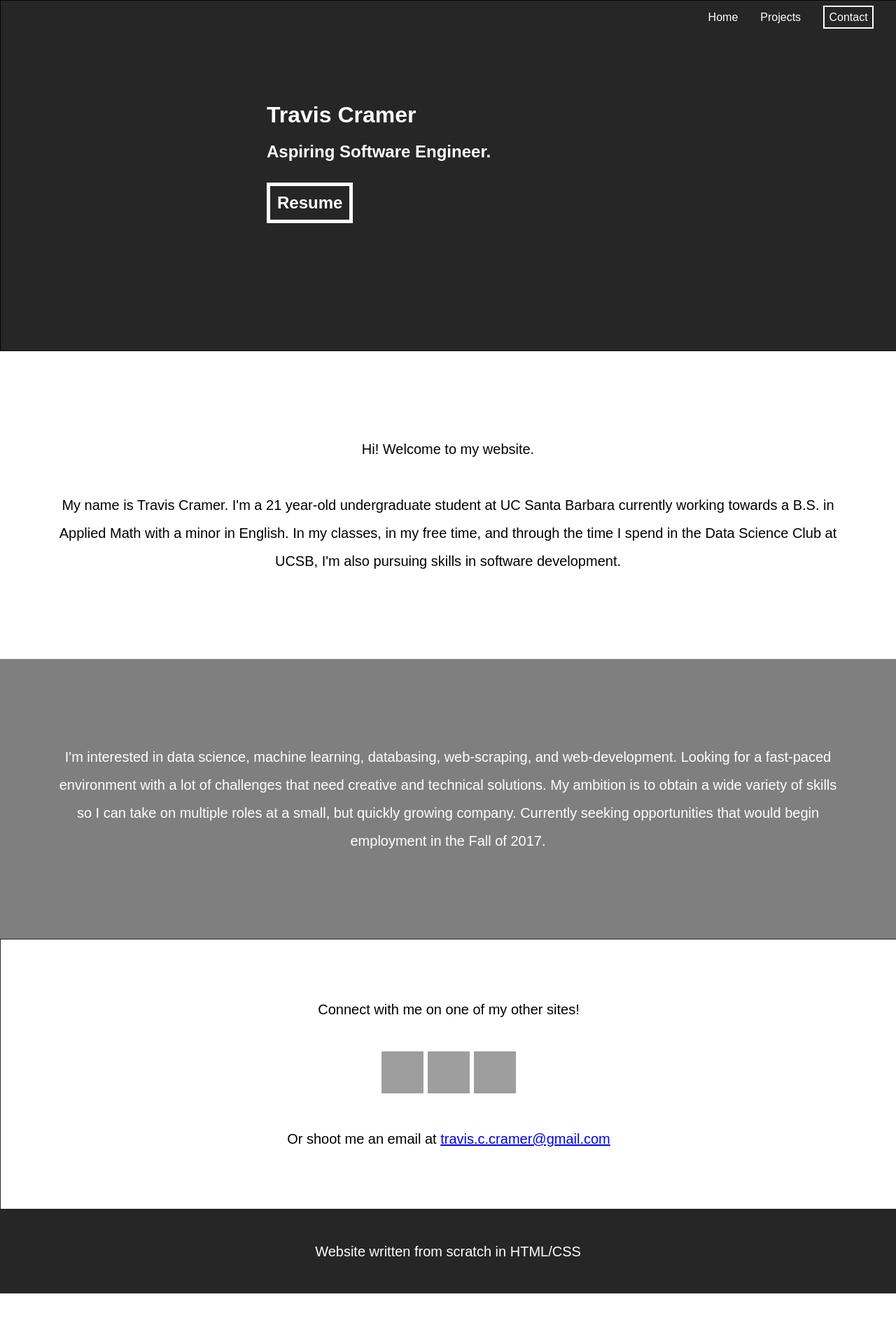
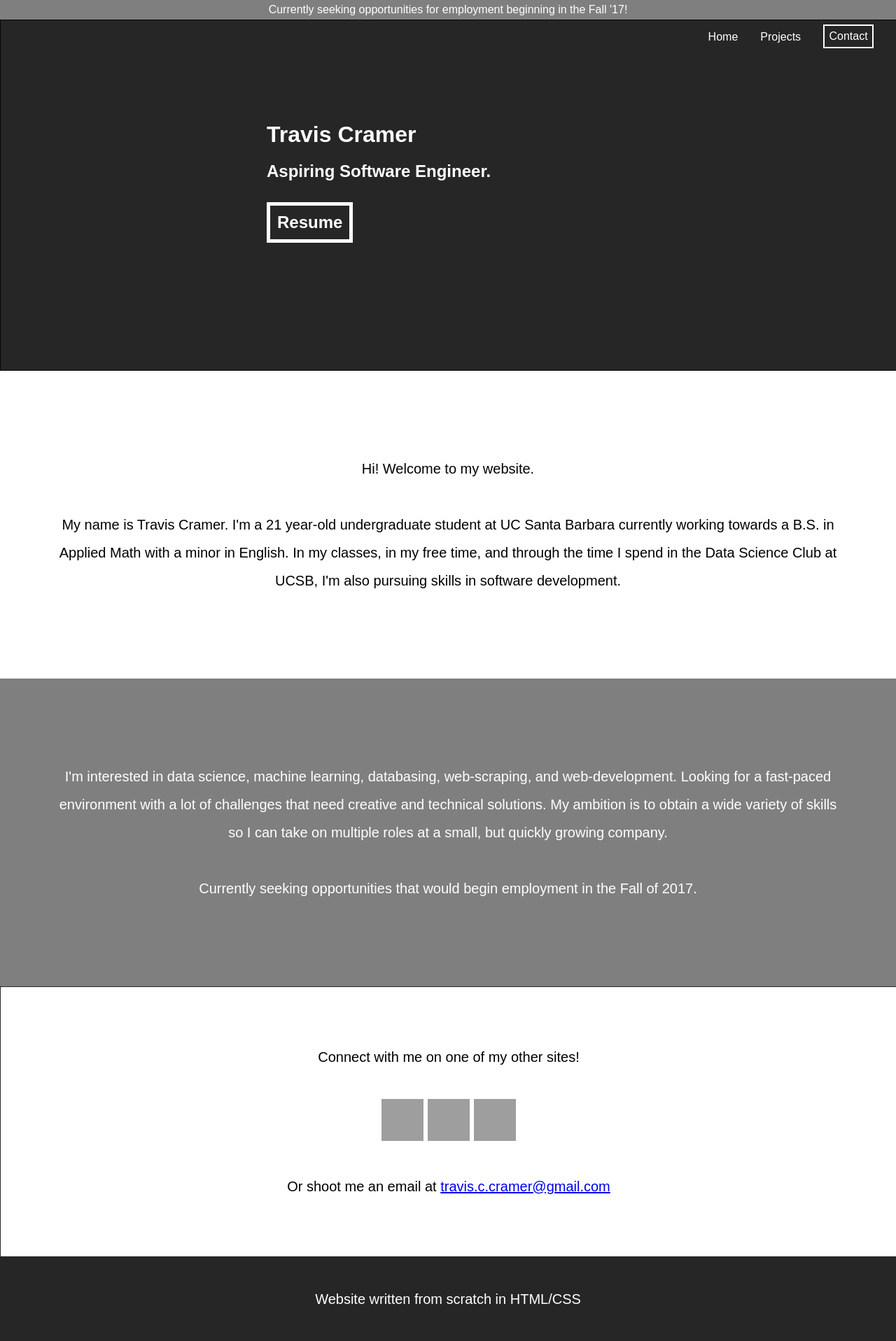
Before and after one commit to travis-cramer/travis-cramer.github.io, a Jekyll site: the page index.html, which Jekyll copies as it is, in a window 1280 px wide. Shown: the whole page at 70% size. Built offline with Jekyll 4.4.1, drawn with Linux system fonts in a browser that asks for light colours; before the commit the page ends 1849 px from its top, so only the background shows below that; grey boxes are pictures that could not be loaded.

Commit message:
added mini-header

```diff
--- a/index.html
+++ b/index.html
@@ -6,6 +6,10 @@
   <title>Travis Cramer</title>
 </head>
 <body>
+
+<p id="mini-header">
+  Currently seeking opportunities for employment beginning in the Fall '17!
+</p>
 
 <div class="nav" id="header">
   <ul class="list-inline" id="nav-list">
@@ -44,7 +48,7 @@
 
   <div class="main-box" id="third-box">
       <p class="main-text">
-        I'm interested in data science, machine learning, databasing, web-scraping, and web-development. Looking for a fast-paced environment with a lot of challenges that need creative and technical solutions. My ambition is to obtain a wide variety of skills so I can take on multiple roles at a small, but quickly growing company. Currently seeking opportunities that would begin employment in the Fall of 2017.
+        I'm interested in data science, machine learning, databasing, web-scraping, and web-development. Looking for a fast-paced environment with a lot of challenges that need creative and technical solutions. My ambition is to obtain a wide variety of skills so I can take on multiple roles at a small, but quickly growing company.<br/><br/>Currently seeking opportunities that would begin employment in the Fall of 2017.
       </p>
   </div>
 
--- a/projects.html
+++ b/projects.html
@@ -10,7 +10,7 @@
 <div class="nav" id="header">
   <ul class="list-inline" id="nav-list">
     <li>
-      <a href="#jump" id="contact-link">Contact</a>
+      <a href="#connect-box" id="contact-link">Contact</a>
     </li>
     <li>
       <a href="projects.html">Projects</a>
@@ -47,11 +47,9 @@
   </div>
 
   <div class="main-box" id="connect-box">
-    <a name="jump">
     <p>
       Connect with me on one of my other sites!
     </p>
-    </a>
     <ul class="list-inline" id="links">
       <li>
         <a href="https://www.linkedin.com/in/travis-c-cramer/" target="_blank"><img src="http://1000logos.net/wp-content/uploads/2017/03/LinkedIn-Logo.png" class="logo-link"></a>
--- a/style.css
+++ b/style.css
@@ -8,6 +8,15 @@
  head {
   display: none;
  }
+
+/* mini-header */
+
+#mini-header {
+  text-align: center;
+  padding: 0.3em 0;
+  background-color: rgba(0, 0, 0, 0.5);
+  color: White;
+}
 
 /* HEADER (NAV) */
 
```
